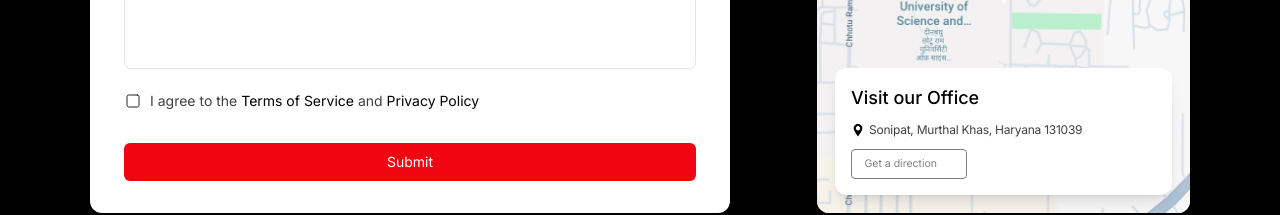
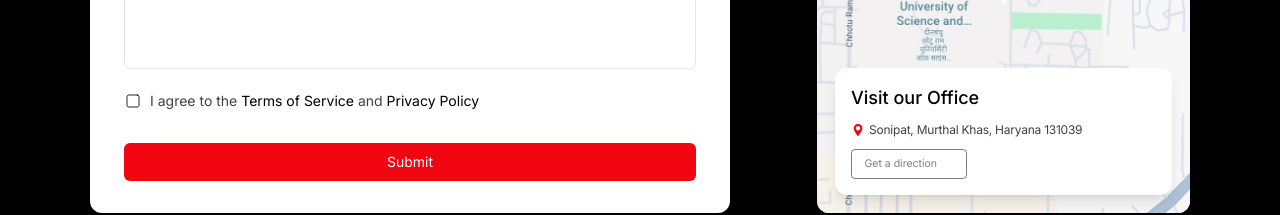
Before and after one commit to Bored008/EBAT, a Next.js app: page /contact in a window 1280 px wide. Shown: the part 860-1075 px from the top of the page. Built offline with nearby package versions, Linux system fonts and the light colour scheme; a web font is replaced by a local one.

Commit message:
style: change office location icon to primary red color

```diff
--- a/src/app/contact/page.tsx
+++ b/src/app/contact/page.tsx
@@ -138,7 +138,7 @@ export default function ContactPage() {
                   <div className="absolute bottom-[18px] left-[18px] right-[18px] flex flex-col p-[16px] gap-[10px] bg-white rounded-[12px] shadow-lg">
                     <h3 className="font-sans font-medium text-[18px] text-black">Visit our Office</h3>
                     <div className="flex flex-row items-center gap-[4px]">
-                      <Image src="/images/contact/location.svg" alt="Location" width={14} height={14} className="brightness-0" />
+                      <Image src="/images/contact/location-red.svg" alt="Location" width={14} height={14} />
                       <span className="font-sans text-[12px] tracking-[-0.02em] text-black/75">Sonipat, Murthal Khas, Haryana 131039</span>
                     </div>
                     <button className="flex flex-row items-center justify-center gap-[3px] border border-black/50 rounded-[4px] py-[6px] px-[12px] w-[116px] text-black/50 hover:bg-black/5 transition-colors">
```
Also changed, not shown: public/images/contact/location-red.svg (added).
